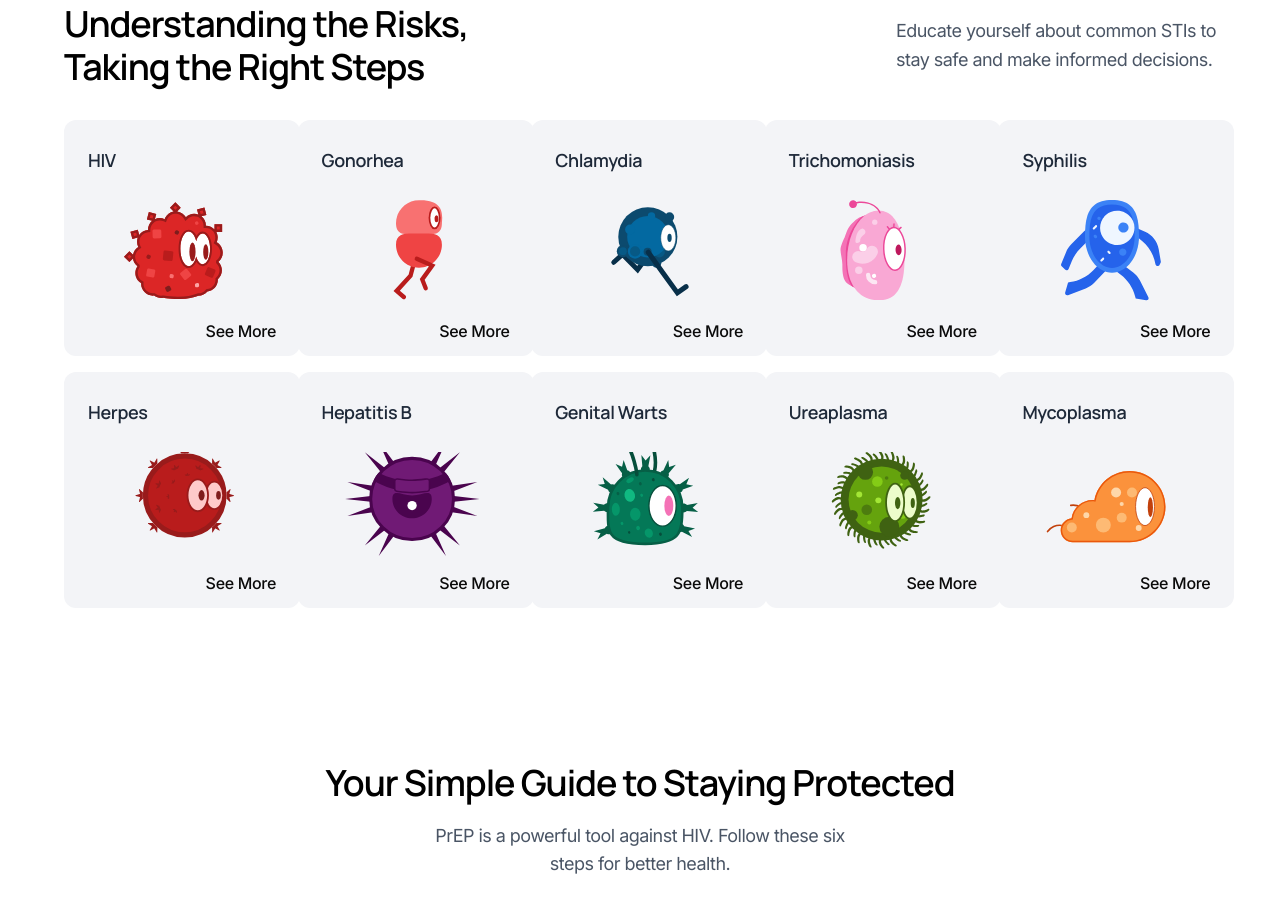
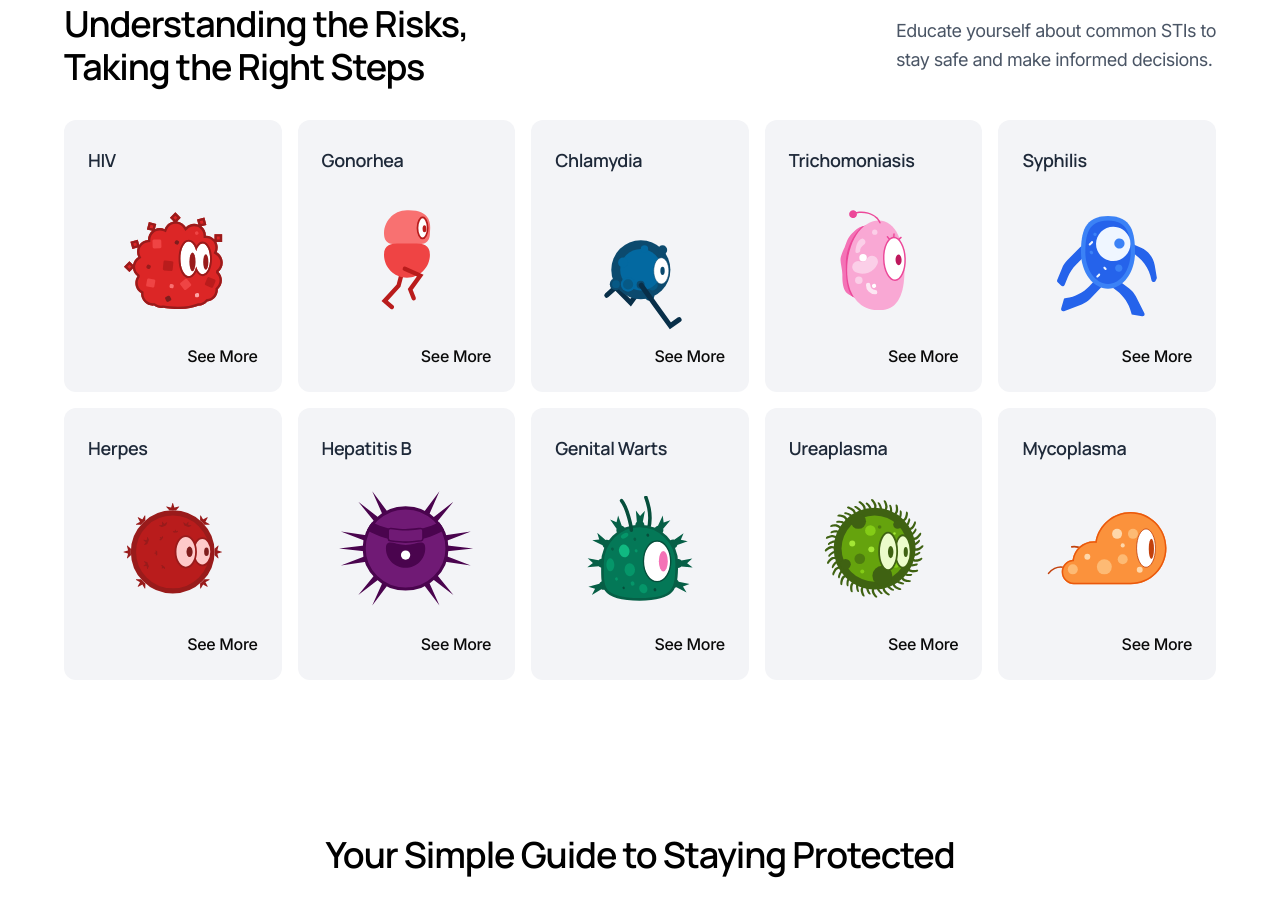
Before and after one commit to anamarisa/pharmacy-landing-page, a React (Vite) app: page / in a window 1280 px wide. Shown: the part 800-1698 px from the top of the page. Built offline with nearby package versions, Linux system fonts and the light colour scheme.

Commit message:
fix spacing

```diff
--- a/src/components/PrEPPage.jsx
+++ b/src/components/PrEPPage.jsx
@@ -10,7 +10,7 @@ import nnrtisIcon from "../assets/icons/nnrtis.png";
 import pisIcon from "../assets/icons/pis.png";
 import instisIcon from "../assets/icons/instis.png";
 import bgPrep from "../assets/images/bg-images/bg-prep.png";
-import hivAnimation from "../assets/images/hiv-animation.gif";
+import hivAnimation from "../animations/hiv.json";
 
 export default function PrepPage() {
   const { categoryName } = useParams();
@@ -44,24 +44,28 @@ export default function PrepPage() {
       <Header />
 
       {/* Hero Section */}
-      <section className="grid grid-cols-1 lg:grid-cols-2 w-full">
-        {/* PrEP Section */}
-        <div className="relative aspect-[4/3] lg:aspect-auto lg:h-[400px]">
-          <img src={bgPrep} alt="PrEP" className="w-full h-full object-cover" />
-          {/* Overlay transparan */}
-          <div className="absolute inset-0 bg-black/40"></div>
-          <div className="absolute inset-0 flex items-center justify-center">
+      <section className="relative w-full aspect-[4/3] lg:aspect-auto lg:h-[400px]">
+        {/* Background Image */}
+        <img src={bgPrep} alt="PrEP" className="w-full h-full object-cover" />
+
+        {/* Overlay transparan */}
+        <div className="absolute inset-0 bg-black/40"></div>
+
+        {/* Content */}
+        <div className="absolute inset-0 grid grid-cols-2">
+          {/* PrEP */}
+          <div className="flex items-center justify-center border-r border-white/30">
             <h2 className="text-white text-4xl sm:text-5xl font-bold tracking-tight drop-shadow-lg">
               PrEP
             </h2>
           </div>
-        </div>
 
-        {/* PEP Section */}
-        <div className="bg-gradient-to-r from-gray-400 via-gray-200 to-white flex items-center justify-center h-[300px] lg:h-[400px]">
-          <h2 className="text-gray-800 text-4xl sm:text-5xl font-bold tracking-tight">
-            PEP
-          </h2>
+          {/* PEP */}
+          <div className="flex items-center justify-center">
+            <h2 className="text-white text-4xl sm:text-5xl font-bold tracking-tight drop-shadow-lg">
+              PEP
+            </h2>
+          </div>
         </div>
       </section>
 
--- a/src/components/STI/STIAwareness.jsx
+++ b/src/components/STI/STIAwareness.jsx
@@ -130,6 +130,7 @@ export default function STIAwareness() {
     slidesToShow: 2.2,
     slidesToScroll: 1,
     centerMode: false,
+    variableWidth: false,
     responsive: [
       {
         breakpoint: 640,
@@ -273,7 +274,7 @@ export default function STIAwareness() {
       </div>
 
       {/* Desktop Grid (hidden on mobile) */}
-      <div className="hidden md:grid grid-cols-2 md:grid-cols-3 lg:grid-cols-5 gap-4 mt-4">
+      <div className="hidden md:grid grid-cols-2 md:grid-cols-3 lg:grid-cols-5 gap-4 mt-4 auto-rows-fr">
         {categories.map((category) => {
           const isActive =
             hovered === category.name || selected === category.name;
@@ -283,7 +284,7 @@ export default function STIAwareness() {
             <div
               key={category.name}
               className={`
-                relative w-[236px] h-[236px] rounded-xl flex flex-col justify-between cursor-pointer transition-colors duration-200
+                relative h-full min-h-[236px] rounded-xl flex flex-col justify-between cursor-pointer transition-all duration-200
                 ${
                   isActive && animationStyle?.bgGradient
                     ? animationStyle.bgGradient + " text-white"
@@ -305,12 +306,8 @@ export default function STIAwareness() {
                 </h4>
               </div>
 
-              {/* Image / Animation */}
-              <div
-                className={`flex-1 flex items-center justify-center px-4 relative ${
-                  isActive ? "overflow-visible" : "overflow-hidden"
-                }`}
-              >
+              {/* Image/Animation Container - Made consistent */}
+              <div className="flex-1 min-h-[120px] relative">
                 {isActive && lottieAnimations[category.name] ? (
                   <Player
                     autoplay
@@ -318,9 +315,11 @@ export default function STIAwareness() {
                     src={lottieAnimations[category.name]}
                     style={{
                       position: "absolute",
-                      top: "10%",
+                      top: "50%",
                       left: "50%",
-                      transform: animationStyle?.transform,
+                      transform: `${
+                        animationStyle?.transform || "translate(-50%, -50%)"
+                      }`,
                       width: animationStyle?.size?.width || "190px",
                       height: animationStyle?.size?.height || "190px",
                     }}
@@ -329,12 +328,10 @@ export default function STIAwareness() {
                   <img
                     src={category.image}
                     alt={category.name}
+                    className="absolute top-1/2 left-1/2 transform -translate-x-1/2 -translate-y-1/2"
                     style={{
                       width: animationStyle?.imageSize?.width || "100px",
                       height: animationStyle?.imageSize?.height || "100px",
-                      position: "absolute",
-                      top: animationStyle?.imageTop || "0%",
-                      left: animationStyle?.imageLeft || "25%",
                       objectFit: "contain",
                     }}
                     loading="lazy"
@@ -342,14 +339,13 @@ export default function STIAwareness() {
                 )}
               </div>
 
-              {/* Static See More button */}
-              {!isActive && (
-                <div className="flex justify-end p-6">
-                  <span className="text-[16px] leading-0.5 font-inter tracking-[-0.02em] font-medium text-neutral">
+              <div className={`p-6 ${isActive ? "invisible" : ""}`}>
+                <div className="flex justify-end">
+                  <span className="text-[16px] font-inter tracking-[-0.02em] leading-[24px] font-medium text-neutral">
                     See More
                   </span>
                 </div>
-              )}
+              </div>
             </div>
           );
         })}
```
